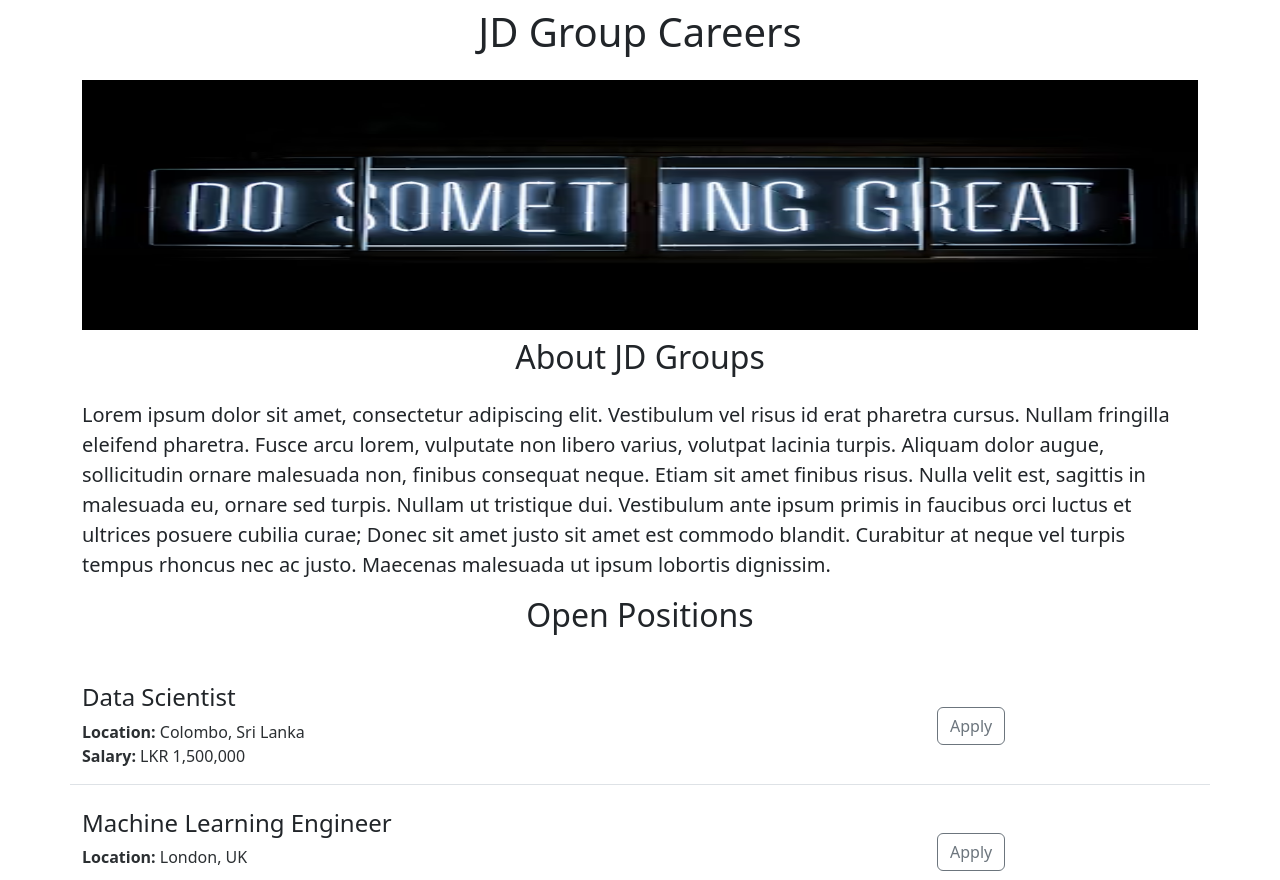
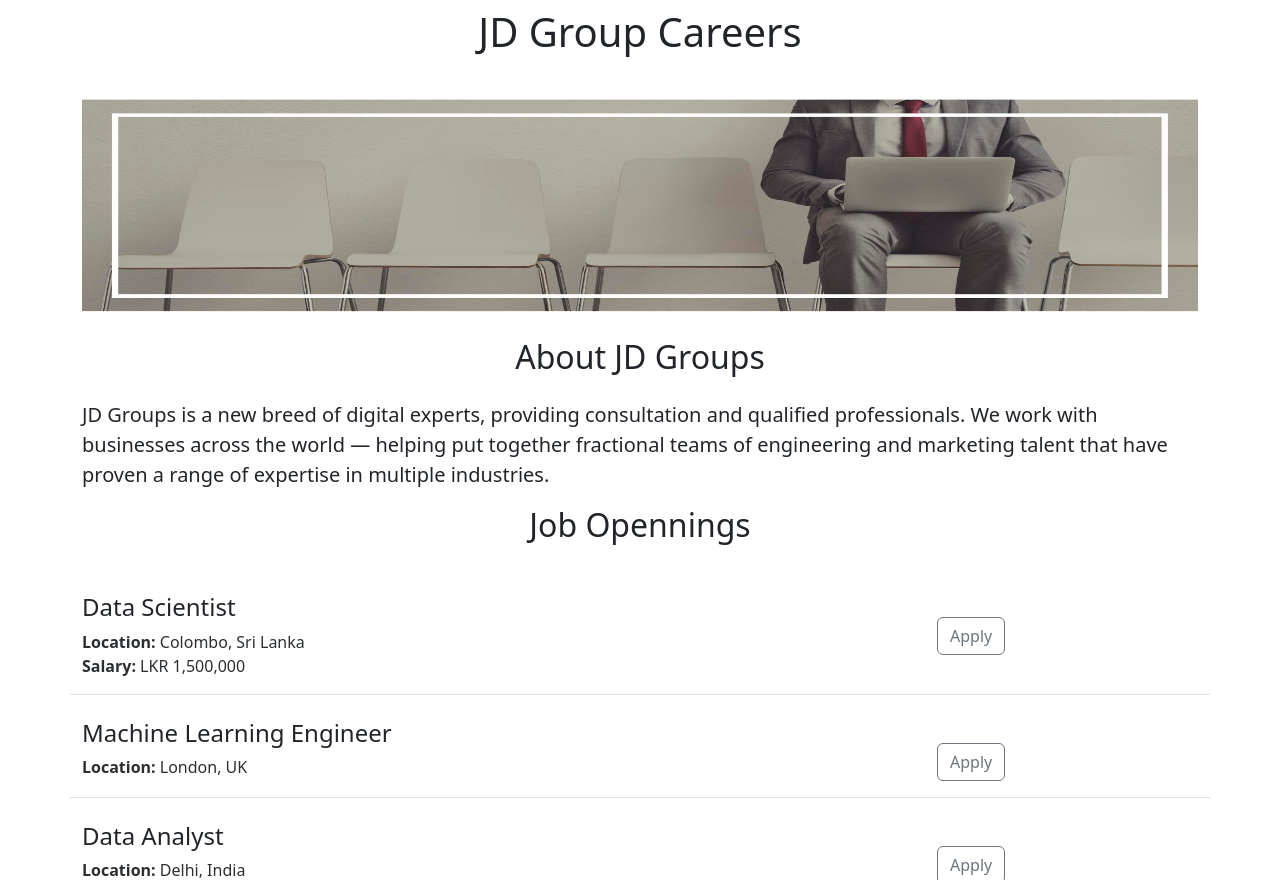
Before and after one commit to judebevan/careers-website, a Flask app: page / in a window 1280 px wide. Shown: the top 880 px of the page. Run offline with Flask 3, Linux system fonts and the light colour scheme.

Commit message:
added new image

```diff
--- a/templates/home.html
+++ b/templates/home.html
@@ -18,8 +18,8 @@
       <h1 class="text-center mt-2 mb-4">JD Group Careers</h1>
       <img class="img-fluid" id="banner" src="static/banner.png">
       <h2 class="text-center mt-2 mb-4">About JD Groups</h2>
-      <p class="lead">Lorem ipsum dolor sit amet, consectetur adipiscing elit. Vestibulum vel risus id erat pharetra cursus. Nullam fringilla eleifend pharetra. Fusce arcu lorem, vulputate non libero varius, volutpat lacinia turpis. Aliquam dolor augue, sollicitudin ornare malesuada non, finibus consequat neque. Etiam sit amet finibus risus. Nulla velit est, sagittis in malesuada eu, ornare sed turpis. Nullam ut tristique dui. Vestibulum ante ipsum primis in faucibus orci luctus et ultrices posuere cubilia curae; Donec sit amet justo sit amet est commodo blandit. Curabitur at neque vel turpis tempus rhoncus nec ac justo. Maecenas malesuada ut ipsum lobortis dignissim.</p>
-      <h2 class="text-center mt-2 mb-4"> Open Positions </h2>
+      <p class="lead">JD Groups is a new breed of digital experts, providing consultation and qualified professionals. We work with businesses across the world — helping put together fractional teams of engineering and marketing talent that have proven a range of expertise in multiple industries.</p>
+      <h2 class="text-center mt-2 mb-4"> Job Opennings </h2>
       <div>
         {% for job in jobs %}
           {% include 'jobitem.html' %}
```
Also changed, not shown: static/banner.png.
